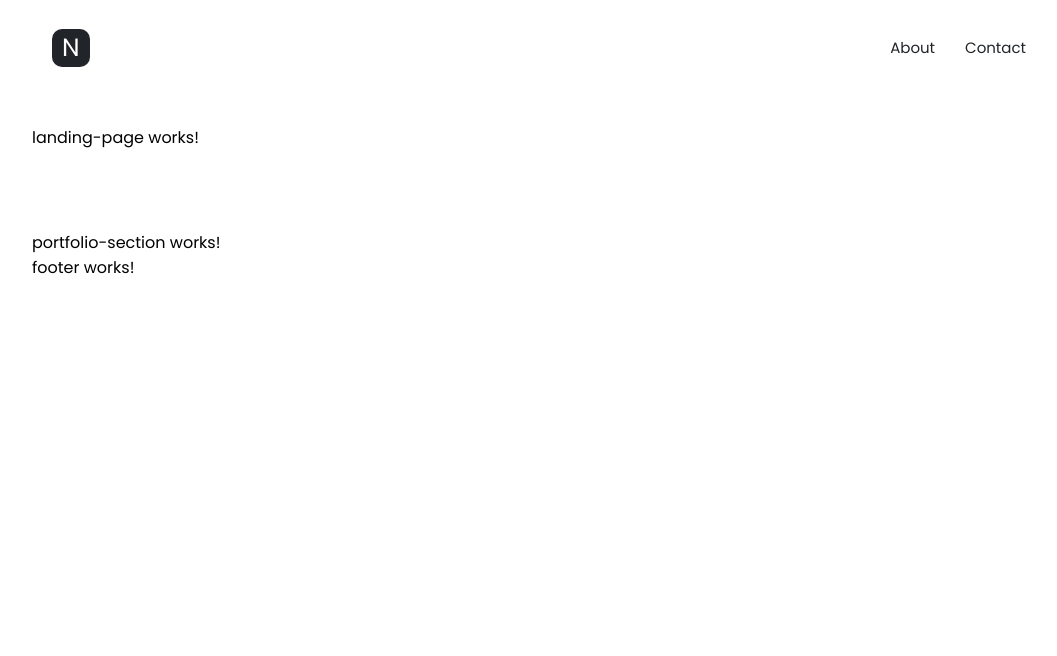
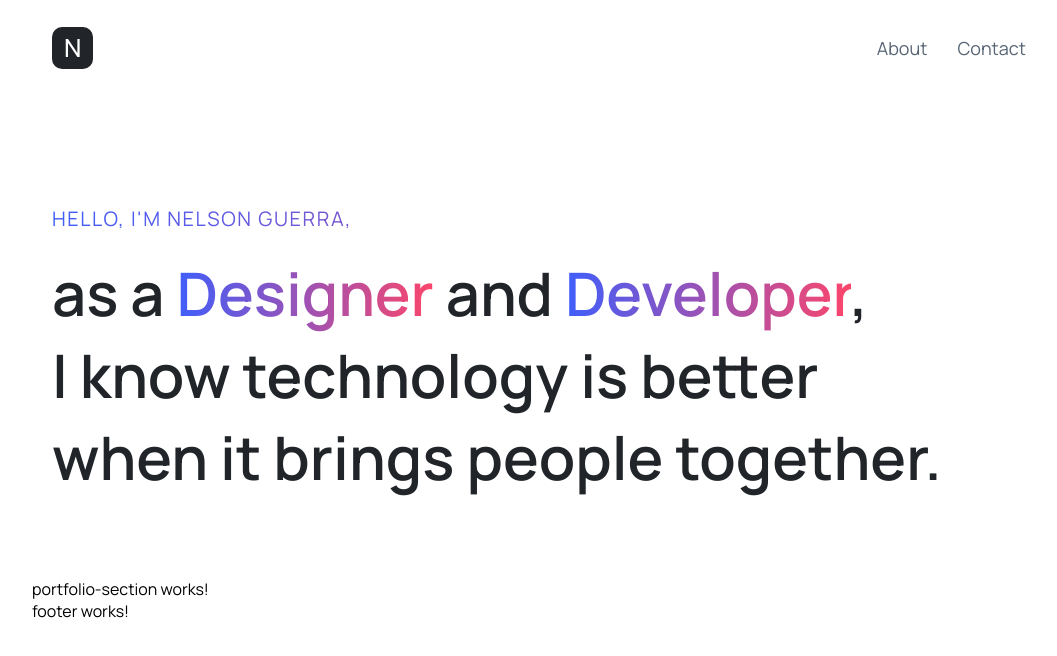
Before and after one commit to Nelson-Guerra-Tech/UX-Cleanfolio, an Angular app: page / in a window 1280 px wide. Shown: the top 656 px of the page, without its empty margins (96-1153 px from the left). Built offline with nearby package versions, Linux system fonts and the light colour scheme.

Commit message:
add all variables across all html files and complete landing page layout/design

```diff
--- a/src/app/components/home/home.component.html
+++ b/src/app/components/home/home.component.html
@@ -1,4 +1,7 @@
 <div class="home-container">
+  <header>
+    <app-navbar></app-navbar>
+  </header>
   <app-landing-page></app-landing-page>
   <app-portfolio-section></app-portfolio-section>
   <app-footer></app-footer>
--- a/src/app/components/landing-page/landing-page.component.html
+++ b/src/app/components/landing-page/landing-page.component.html
@@ -1,6 +1,10 @@
-<header>
-  <app-navbar></app-navbar>
-</header>
-<div class="container">
-  <p>landing-page works!</p>
-</div>
+<section class="hero-container">
+  <p class="heading-0" [innerHTML]="content.nameTitle"></p>
+  <h1 class="heading-1">
+    as a <span>Designer</span> and <span>Developer</span>,
+    <br />
+    I know technology is better
+    <br />
+    when it brings people together.
+  </h1>
+</section>
--- a/src/app/components/landing-page/landing-page.component.scss
+++ b/src/app/components/landing-page/landing-page.component.scss
@@ -1,3 +1,54 @@
-.container {
-  padding: 20px 0px 80px 0px;
+.hero-container {
+  padding: var(--padding-100-px) var(--padding-20-px) var(--padding-80-px)
+    var(--padding-20-px);
+  color: var(--dark);
+
+  .heading-0 {
+    font-size: var(--font-size-20-px);
+    letter-spacing: 0.1rem;
+    background: var(--highlight-linear-gradient-pink-blue);
+    -webkit-background-clip: text;
+    -webkit-text-fill-color: var(--text-fill-transparent);
+    margin-bottom: var(--margin-bottom-20-px);
+  }
+
+  .heading-1 {
+    font-weight: var(--font-weight-600);
+    font-size: var(--font-size-60-px);
+
+    span {
+      background: var(--highlight-linear-gradient-pink-blue);
+      -webkit-background-clip: text;
+      -webkit-text-fill-color: var(--text-fill-transparent);
+    }
+  }
+
+  @media (min-width: 768px) and (max-width: 991px) {
+    .heading-0 {
+      font-size: var(--font-size-18-px);
+    }
+    .heading-1 {
+      font-size: var(--font-size-40-px);
+    }
+  }
+
+  @media (min-width: 375px) and (max-width: 767px) {
+    .heading-0 {
+      font-size: var(--font-size-15-px);
+      margin-bottom: var(--margin-bottom-10-px);
+    }
+    .heading-1 {
+      font-size: 24px;
+    }
+  }
+
+  @media (max-width: 374px) {
+    .heading-0 {
+      font-size: var(--font-size-14-px);
+      margin-bottom: var(--margin-bottom-10-px);
+    }
+    .heading-1 {
+      font-size: var(--font-size-20-px);
+    }
+  }
 }
--- a/src/app/components/landing-page/landing-page.component.ts
+++ b/src/app/components/landing-page/landing-page.component.ts
@@ -1,4 +1,6 @@
 import { Component } from '@angular/core';
+import { landingPageDataMocks } from 'src/app/data/landing-page/landing-page.data.mocks';
+import { LandingPage } from 'src/app/models/landing-page/landing-page.interface';
 
 @Component({
   selector: 'app-landing-page',
@@ -6,5 +8,6 @@ import { Component } from '@angular/core';
   styleUrls: ['./landing-page.component.scss']
 })
 export class LandingPageComponent {
+  content: LandingPage = landingPageDataMocks;
 
 }
--- a/src/app/components/navbar/navbar.component.html
+++ b/src/app/components/navbar/navbar.component.html
@@ -1,15 +1,19 @@
 <nav class="navbar-container">
   <div class="logo">
     <span>
-      <a routerLink="/" href="#">{{ content.logo }}</a>
+      <a routerLink="/" [innerHTML]="content.logo" href="#"></a>
     </span>
   </div>
   <div class="navbar-links">
     <div class="link">
-      <a routerLink="about" href="#">About</a>
+      <a routerLink="about" [innerHTML]="content.links.url.about" href="#"></a>
     </div>
     <div class="link">
-      <a routerLink="contact" href="#">Contact</a>
+      <a
+        routerLink="contact"
+        [innerHTML]="content.links.url.contact"
+        href="#"
+      ></a>
     </div>
   </div>
 </nav>
--- a/src/app/components/navbar/navbar.component.scss
+++ b/src/app/components/navbar/navbar.component.scss
@@ -13,8 +13,8 @@
   .logo {
     background-color: var(--dark);
     border-radius: var(--border-radius-10-px);
-    padding: var(--padding-0-px) var(--padding-10-px) var(--padding-0-px)
-      var(--padding-10-px);
+    padding: var(--padding-3-px) var(--padding-12-px) var(--padding-4-px)
+      var(--padding-12-px);
     cursor: var(--cursor-pointer);
 
     span {
@@ -22,6 +22,7 @@
         text-decoration: var(--text-decoration-none);
         font-size: var(--unit-25-px);
         color: var(--white);
+        font-weight: var(--font-weight-500);
       }
     }
   }
@@ -38,9 +39,20 @@
       transition-duration: 0.2s;
       cursor: var(--cursor-pointer);
       a {
-        font-size: var(--font-size-15-px);
+        font-size: var(--font-size-18-px);
         text-decoration: var(--text-decoration-none);
-        color: var(--dark);
+        color: var(--light-text);
+      }
+
+      @media (min-width: 375px) and (max-width: 768px) {
+        a {
+          font-size: var(--font-size-16-px);
+        }
+      }
+      @media (max-width: 374px) {
+        a {
+          font-size: var(--font-size-16-px);
+        }
       }
     }
 
@@ -48,4 +60,24 @@
       background-color: var(--bg-light-gray);
     }
   }
+
+  @media (min-width: 375px) and (max-width: 768px) {
+    .logo {
+      span {
+        a {
+          font-size: var(--font-size-22-px);
+        }
+      }
+    }
+  }
+
+  @media (max-width: 374px) {
+    .logo {
+      span {
+        a {
+          font-size: var(--font-size-22-px);
+        }
+      }
+    }
+  }
 }
--- /dev/null
+++ b/src/app/data/landing-page/landing-page.data.mocks.ts
@@ -0,0 +1,6 @@
+import { LandingPage } from "src/app/models/landing-page/landing-page.interface";
+
+export const landingPageDataMocks: LandingPage = {
+  nameTitle: "HELLO, I'M NELSON GUERRA,",
+  description: "as a <span class='highlight'>Designer</span> and <span>Developer</span>, <br /> I know technology is better <br />when it brings people together."
+}
--- a/src/app/data/navbar/navbar.mocks.ts
+++ b/src/app/data/navbar/navbar.mocks.ts
@@ -4,9 +4,9 @@ export const NavbarDataMocks: Navbar = {
   logo: "N",
   links: {
     url: {
-      home: "",
-      about: "",
-      contact: ""
+      home: "Home",
+      about: "About",
+      contact: "Contact"
     }
   }
 }
--- /dev/null
+++ b/src/app/models/landing-page/landing-page.interface.ts
@@ -0,0 +1,4 @@
+export interface LandingPage {
+  nameTitle: string;
+  description: string;
+}
--- a/src/app/models/navbar/navbar.interface.ts
+++ b/src/app/models/navbar/navbar.interface.ts
@@ -5,9 +5,9 @@ export interface Navbar {
 
 export interface Link {
   url: {
-    home: string;
-    about: string;
-    contact: string;
+    home: 'Home';
+    about: 'About';
+    contact: 'Contact';
   };
   label?: string;
 }
--- a/src/styles.scss
+++ b/src/styles.scss
@@ -1,13 +1,26 @@
-@import url("https://fonts.googleapis.com/css2?family=Lato:wght@300;400;700;900&family=Poppins:wght@200;300;400;500;600;700;800&family=Roboto:wght@300;400;500;700;900&display=swap");
+@import url("https://fonts.googleapis.com/css2?family=Lato:wght@300;400;700;900&family=Poppins:wght@200;300;400;500;600;700;800&family=Roboto:wght@300;400;500;700;900&family=Manrope:wght@200;300;400;500;600;800&display=swap");
 
 :root {
-  /* Font Properties */
-  --primary-font: Lato, sans-serif;
-  --secondary-font: Poppins, sans-serif;
-  --third-font: Roboto, sans-serif;
+  /* Font Families */
+  --lato-font: Lato, sans-serif;
+  --poppins-font: Poppins, sans-serif;
+  --roboto-font: Roboto, sans-serif;
+  --manrope-apple-font: Manrope, sans-serif;
 
-  --font-bold: bold;
-  --font-lighter: lighter;
+  /* Font Weight */
+  --font-weight-100: 100;
+  --font-weight-200: 200;
+  --font-weight-300: 300;
+  --font-weight-400: 400;
+  --font-weight-500: 500;
+  --font-weight-600: 600;
+  --font-weight-700: 700;
+  --font-weight-800: 800;
+  --font-weight-900: 900;
+  --font-weight-lighter: lighter;
+  --font-weight-bold: bold;
+
+  /* Text Alignment */
   --text-decoration-none: none;
   --text-align-left: left;
   --text-align-right: right;
@@ -16,9 +29,14 @@
   /* Colors */
   --dark: #212529;
   --white: #ffff;
+  --light-text: #576574;
   --bg-light-gray: #ececec;
-  --background-gradient-color: #fc466b; /* fallback for old browsers */
-  --primary-linear-gradient: linear-gradient(to left, #fc466b, #3f5efb);
+  --bg-gradient-color: #fc466b; /* fallback for old browsers */
+  --highlight-linear-gradient-pink-blue: linear-gradient(
+    to left,
+    #fc466b,
+    #3f5efb
+  );
 
   /* Width */
   --width-100-percent: 100%;
@@ -36,10 +54,15 @@
 
   /* Padding */
   --padding-0-px: 0;
+  --padding-3-px: 3px;
+  --padding-4-px: 4px;
   --padding-5-px: 5px;
   --padding-10-px: 10px;
+  --padding-12-px: 12px;
   --padding-16-px: 16px;
   --padding-20-px: 20px;
+  --padding-80-px: 80px;
+  --padding-100-px: 100px;
 
   /* Px */
   --unit-0-px: 0px;
@@ -50,7 +73,14 @@
 
   /* Font Size */
   --font-size-10-px: 10px;
+  --font-size-14-px: 14px;
   --font-size-15-px: 15px;
+  --font-size-16-px: 16px;
+  --font-size-18-px: 18px;
+  --font-size-20-px: 20px;
+  --font-size-22-px: 22px;
+  --font-size-40-px: 40px;
+  --font-size-60-px: 60px;
 
   /* Object Fit */
   --object-fit-cover: cover;
@@ -115,6 +145,8 @@
   --text-transformation-uppercase: uppercase;
   --text-transformation-lowercase: lowercase;
   --text-transformation-capitalize: capitalize;
+  --text-fill-transparent: transparent;
+  --bg-clip-text: text;
 
   /* Text Decoration */
   --text-decoration-none: none;
@@ -140,5 +172,5 @@
   margin: var(--margin-0-px);
   padding: var(--padding-0-px);
   box-sizing: var(--border-sizing-border-box);
-  font-family: var(--secondary-font);
+  font-family: var(--manrope-apple-font);
 }
```
